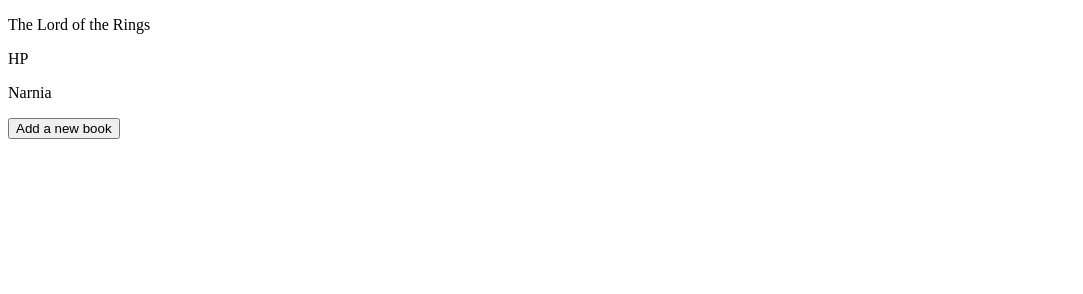
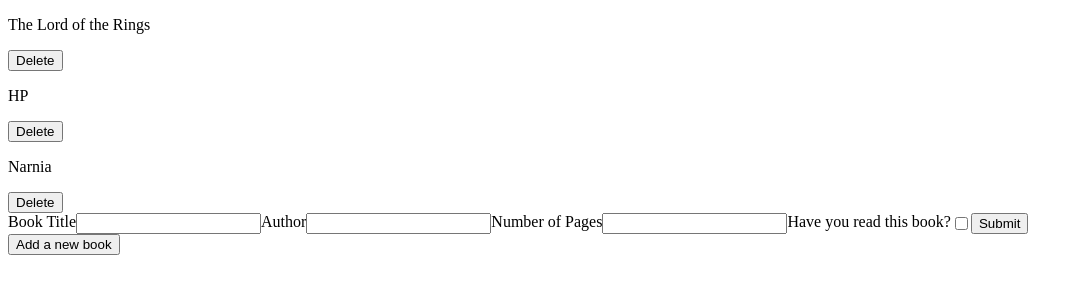
Before and after one commit to lmaldonadoch/library, a plain HTML site: page index.html in a window 1280 px wide. Both pictures are taken after a click on the button "Add a new book". Shown: the whole page, without its empty margins (0-1083 px from the left). Drawn offline with Linux system fonts and the light colour scheme.

Commit message:
Fixed render function to create elements with different id

```diff
--- a/index.html
+++ b/index.html
@@ -7,7 +7,24 @@
     <title>Document</title>
   </head>
   <body>
-    <div id="main">
+    <div id="main"></div>
+
+    <div class="form_wrapper">
+      <form id="addbook" style="display: none;">
+        <label for="title" class="title">Book Title</label>
+        <input type="text" class="title" />
+
+        <label for="title" class="title">Author</label>
+        <input type="text" class="title" />
+
+        <label for="title" class="title">Number of Pages</label>
+        <input type="number" class="title" />
+
+        <label for="title" class="title">Have you read this book?</label>
+        <input type="checkbox" class="title" />
+
+        <input type="submit" id="submit" />
+      </form>
     </div>
     <button onclick="addBookToLibrary()">Add a new book</button>
   </body>
--- a/script.js
+++ b/script.js
@@ -1,28 +1,35 @@
 let myLibrary = ["The Lord of the Rings", "HP", "Narnia"];
 
-function Book() {
-  // the constructor...
+function Book(title, author, pages, read) {
+  (this.title = title),
+    (this.author = author),
+    (this.pages = pages),
+    (this.read = read);
 }
 
 function addBookToLibrary() {
   // do stuff here
-  var addBook = document.getElementById("AddBook");
+  var addBook = document.getElementById("addbook");
   if (addBook.style.display == "none") {
-    addBook.style.display == "flex";
-    "<p> TEST </p>"
+    addBook.style.display = "flex";
   } else {
-    addBook.style.display == "none";
+    addBook.style.display = "none";
   }
 }
 
-var render = function (template, node) {
-  node.innerHTML = template.join(" ");
+var render = function (arr, node) {
+  arr.forEach((book, index) => {
+    let div = document.createElement("DIV");
+    let para = document.createElement("P");
+    let btn = document.createElement("BUTTON");
+    para.innerHTML = book;
+    btn.innerHTML = "Delete";
+    div.setAttribute("id", `book-${index}`);
+    div.appendChild(para);
+    div.appendChild(btn);
+    btn.setAttribute("value", `book-${index}`);
+    document.getElementById("main").appendChild(div);
+  });
 };
 
-var template = [];
-
-myLibrary.forEach((book) => {
-  template.push(`<p>${book}</p>`);
-});
-
-render(template, document.querySelector("#main"));
+render(myLibrary, document.querySelector("#main"));
```
